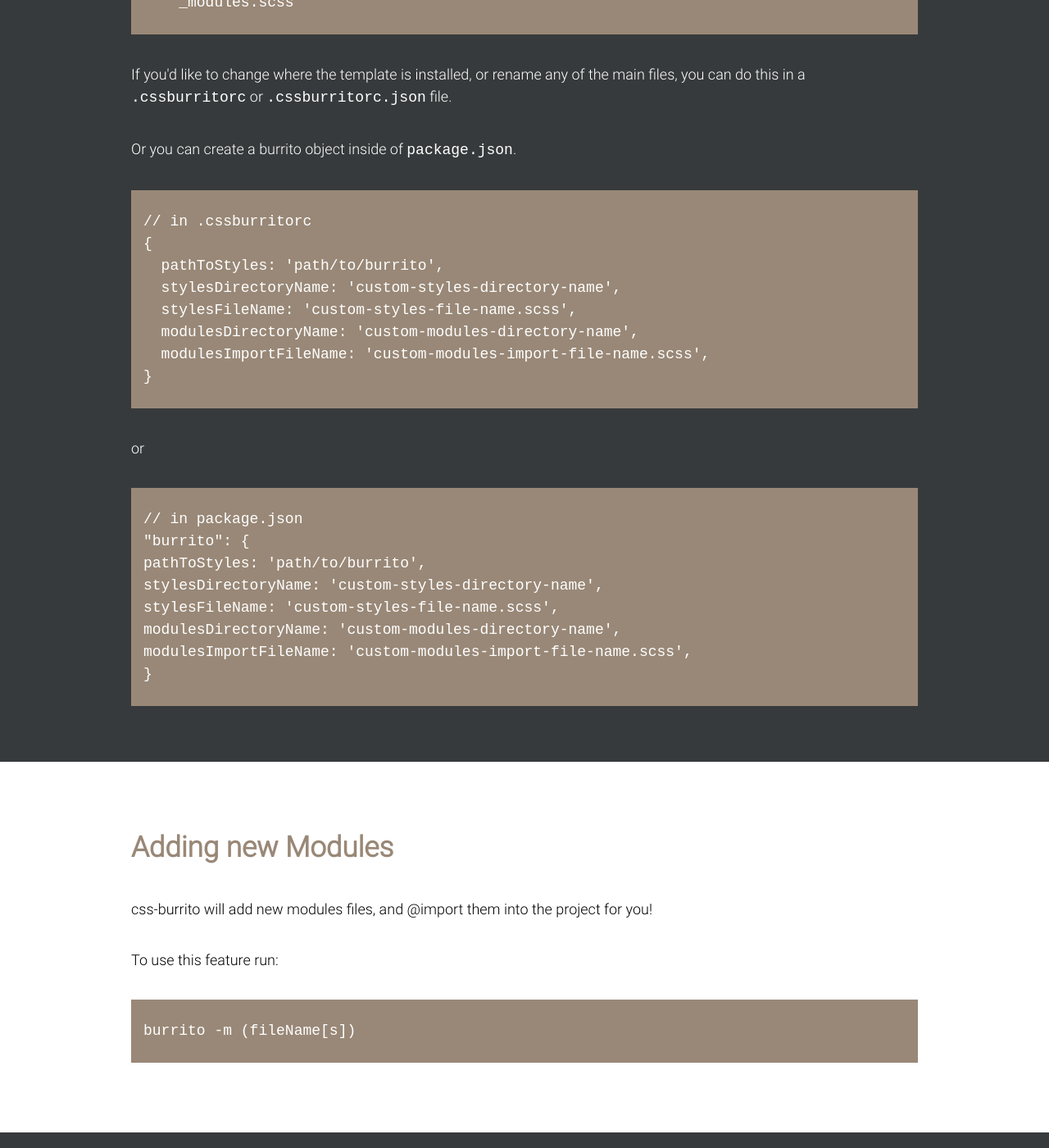
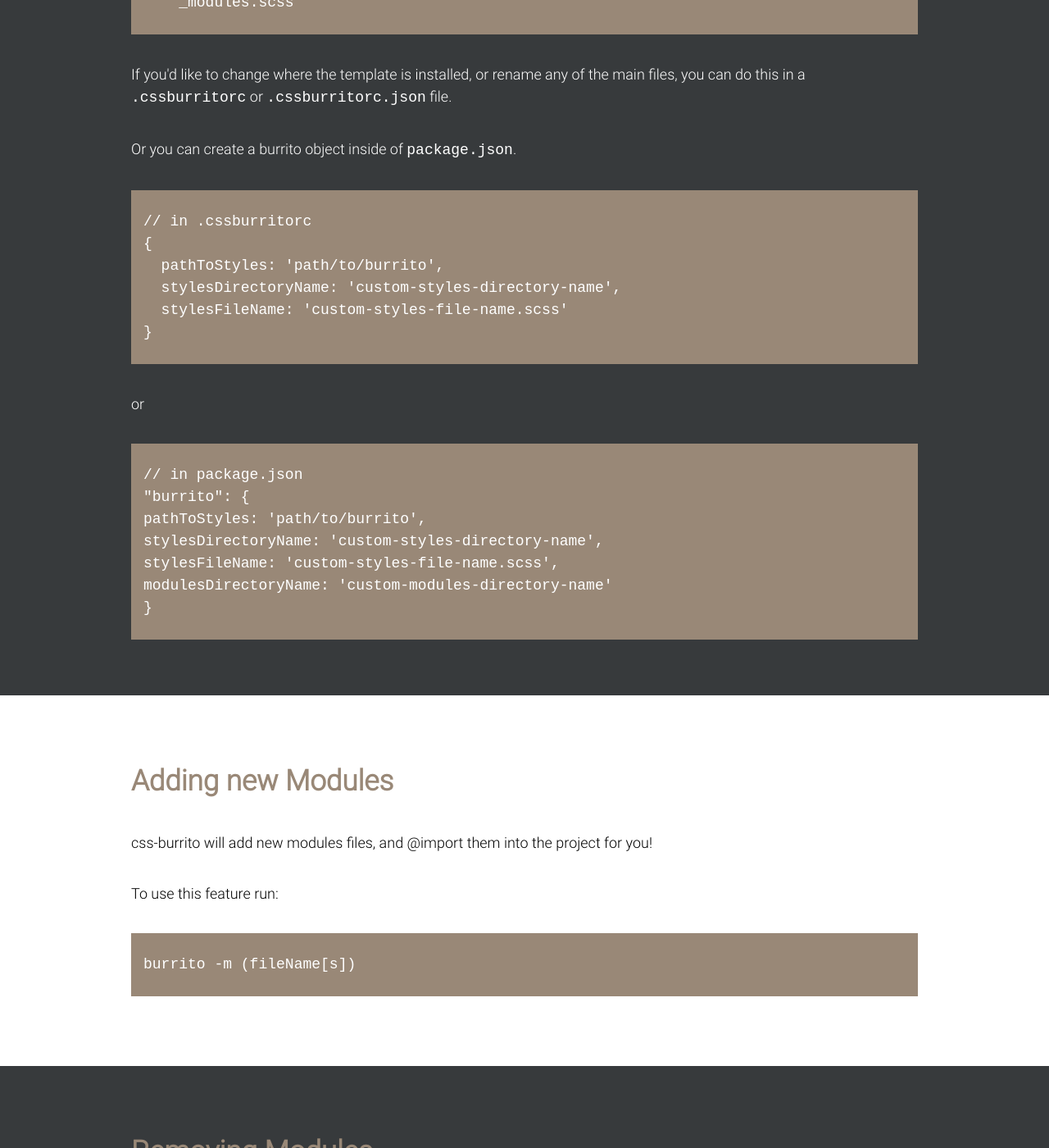
Before and after one commit to jasonreece/css-burrito-site, a Jekyll site: the page built from index.html, in a window 1280 px wide and 1400 px high, scrolled down 2070 px. Shown: the whole window at 82% size. Built offline with Jekyll 4.4.1, drawn with Linux system fonts in a browser that asks for light colours.

Commit message:
removes old items from config example

```diff
--- a/index.html
+++ b/index.html
@@ -63,9 +63,7 @@ layout: default
 {
   pathToStyles: 'path/to/burrito',
   stylesDirectoryName: 'custom-styles-directory-name',
-  stylesFileName: 'custom-styles-file-name.scss',
-  modulesDirectoryName: 'custom-modules-directory-name',
-  modulesImportFileName: 'custom-modules-import-file-name.scss',
+  stylesFileName: 'custom-styles-file-name.scss'
 }</code></pre>
 
     <p>or</p>
@@ -75,8 +73,7 @@ layout: default
 pathToStyles: 'path/to/burrito',
 stylesDirectoryName: 'custom-styles-directory-name',
 stylesFileName: 'custom-styles-file-name.scss',
-modulesDirectoryName: 'custom-modules-directory-name',
-modulesImportFileName: 'custom-modules-import-file-name.scss',
+modulesDirectoryName: 'custom-modules-directory-name'
 }</code></pre>
   </div>
 </section>
```
